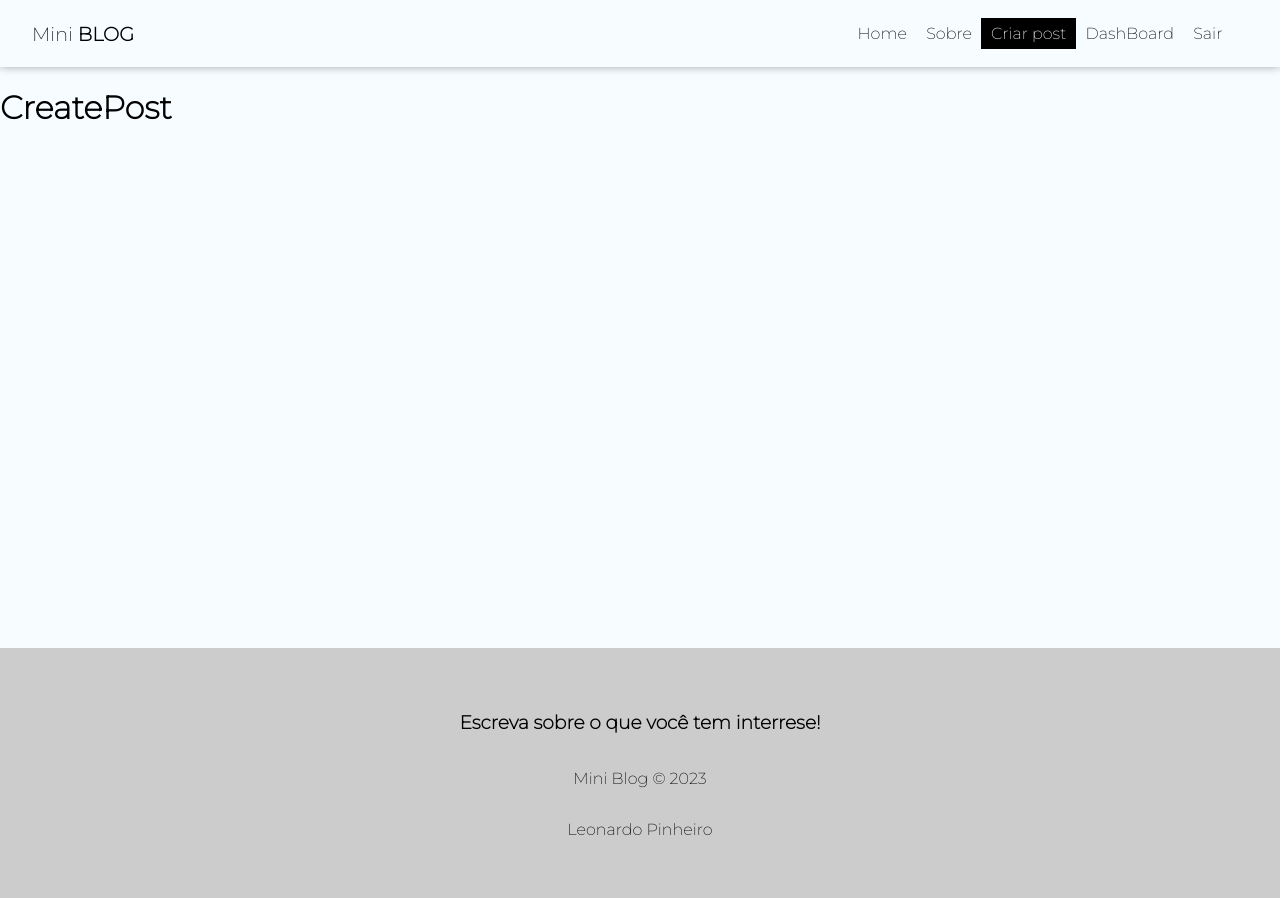
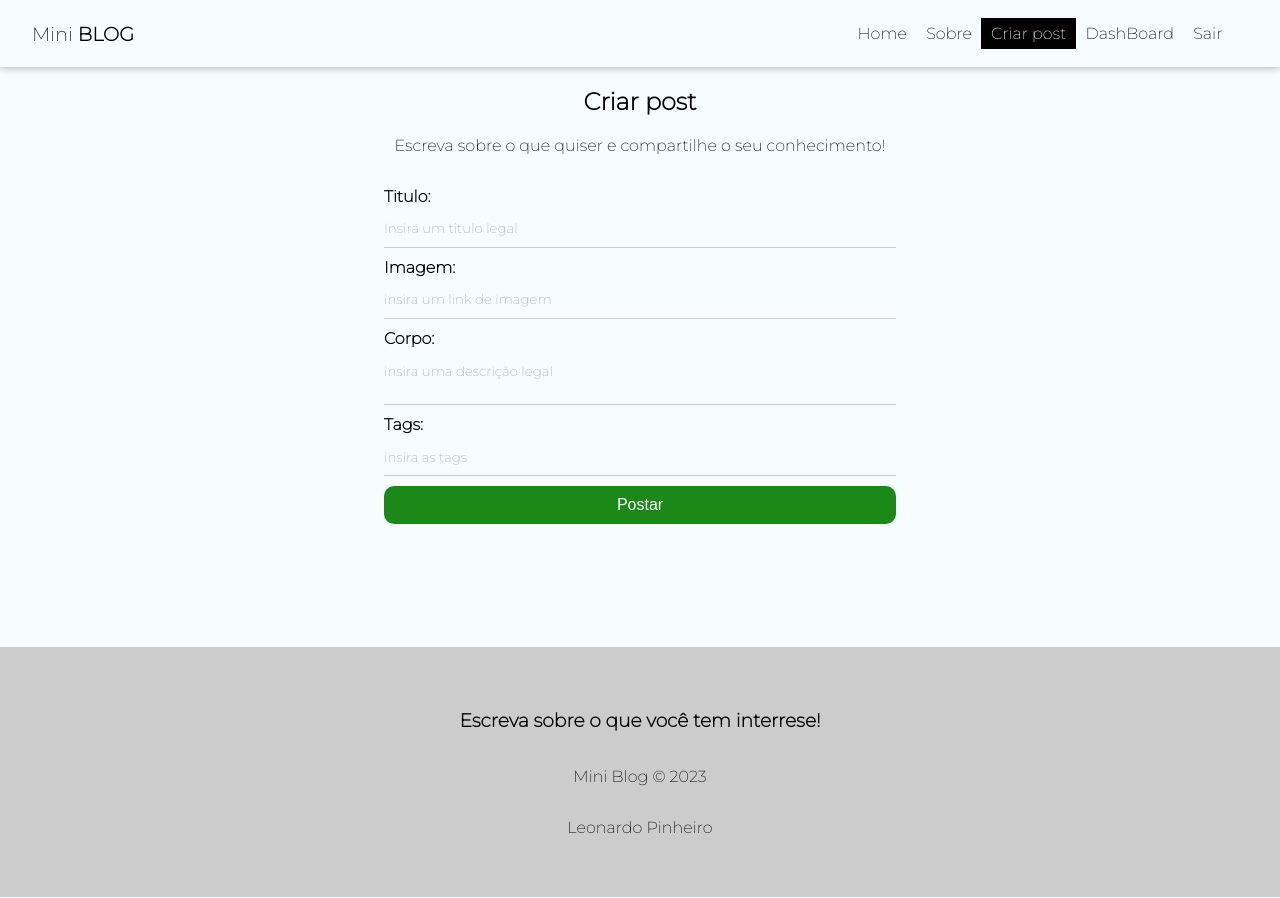
Before and after one commit to SrPinheiro/MiniBlog, a React (Create React App) app: page /posts/create in a window 1280 px wide. Built offline with nearby package versions, Linux system fonts and the light colour scheme; no server answers; sample sign-in values are in the browser's storage.

Commit message:
Create Posta page

```diff
--- a/src/index.css
+++ b/src/index.css
@@ -108,3 +108,6 @@ input[disabled]{
   padding: 5px;
   border-radius: 5px;
 }
+textarea{
+  resize: none;
+}
--- a/src/pages/CreatePost/CreatePost.js
+++ b/src/pages/CreatePost/CreatePost.js
@@ -1,9 +1,63 @@
+// Styles
 import styles from './CreatePost.module.css'
 
+// Hooks
+import { useState } from 'react'
+import { useNavigate } from 'react-router-dom'
+
+//Context
+import { useAuthValue } from '../../context/authContext'
 
 const CreatePost = () => {
+  const [post,setPost] = useState({title: "", image: "", body: "", tag: ""})
+  const [tags, setTags] = useState([])
+  const [formError, setFormError] = useState("")
+  const [loading, setLoading] = useState(false)
+  const [error, setError] = useState("")
+
+  const handleSubmit = e =>{
+    e.preventDefault();
+    setLoading(true)
+
+    setLoading(false)
+  }
+
+  const handleUpdatePost = e =>{
+    e.preventDefault();
+    setPost(oldPost => ({...oldPost, [e.target.name]: e.target.value}));
+    }
+
   return (
-    <div><h1>CreatePost</h1></div>
+    <div className={styles.container}>
+      <h2>Criar post</h2>
+      <p>Escreva sobre o que quiser e compartilhe o seu conhecimento!</p>
+      <form onSubmit={handleSubmit}>
+        <label>
+          <span>Titulo:</span>
+          <input type="text" name="title" required onChange={handleUpdatePost} placeholder='Insira um titulo legal' value={post.title}/>
+        </label>
+
+        <label>
+          <span>Imagem:</span>
+          <input type="text" name="image" required onChange={handleUpdatePost} placeholder='insira um link de imagem' value={post.image}/>
+        </label>
+
+        <label>
+          <span>Corpo:</span>
+          <textarea name="body" required onChange={handleUpdatePost} placeholder='insira uma descrição legal' value={post.body}></textarea>
+        </label>
+
+        <label>
+          <span>Tags:</span>
+          <input type="text" name="tag" required onChange={handleUpdatePost} placeholder='insira as tags' value={post.tag}/>
+        </label>
+        {error && <p className='error'>{error}</p>}
+        {!loading && <input type='submit' className='btn' value={'Postar'}></input>}
+        {loading && <input type='submit' className='btn' value={'Postando...'} disabled></input>}
+
+      </form>
+
+    </div>
   )
 }
 
--- a/src/pages/CreatePost/CreatePost.module.css
+++ b/src/pages/CreatePost/CreatePost.module.css
@@ -0,0 +1,7 @@
+.container{
+  text-align: center;
+}
+
+.container > p{
+  margin-bottom: 2em;
+}
```
